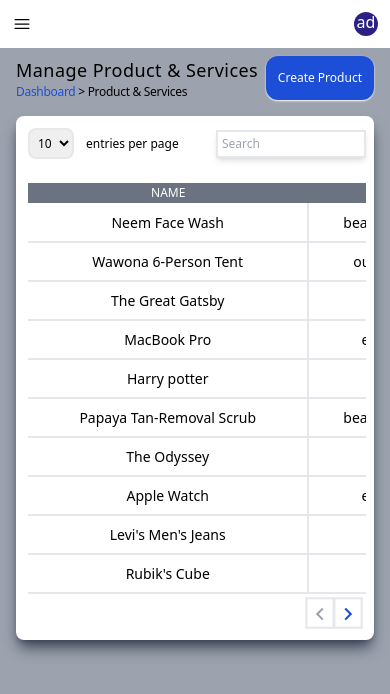
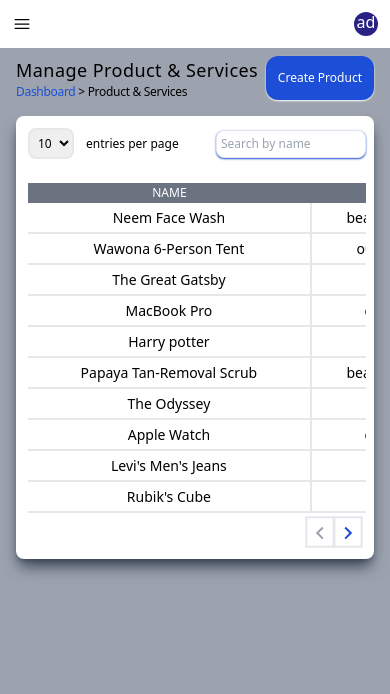
Before and after one commit to Abhishek-1337/Derp, a React (Vite) app: page /product in a window 390 px wide. Shown: the top 694 px of the page. Built offline with nearby package versions, Linux system fonts and the light colour scheme.

Commit message:
Search by name functionality to the product list

```diff
--- a/src/components/Product/Main/ProductTableMain.jsx
+++ b/src/components/Product/Main/ProductTableMain.jsx
@@ -1,32 +1,35 @@
-import { useSelector, useDispatch } from "react-redux";
-import { useState } from "react";
-import EditIcon from "../../../shared/components/EditIcon";
-import DeleteIcon from "../../../shared/components/DeleteIcon";
+import { useDispatch } from "react-redux";
+import { useState, useEffect } from "react";
+import EditIcon from "../../../shared/icons/EditIcon";
+import DeleteIcon from "../../../shared/icons/DeleteIcon";
 import Modal from "../../../shared/components/Modal";
 import ProductForm from "../ProductForm";
 import { productActions } from "../../../store/slice/product";
 import { ChevronLeft, ChevronRight } from "@mui/icons-material";
 
 //Prop -> data, entries
-const ProductTableMain = ({ pageSize }) => {
+const ProductTableMain = ({ pageSize, data, pageNum }) => {
   const dispatch = useDispatch();
-  const productData = useSelector((state) => state.product.data);
+
   const [modalDialog, setModalDialog] = useState(false);
   const [productEdit, setProductEdit] = useState({});
   const [isEditClick, setIsEditClicked] = useState(false);
   const [itemToDeleteId, setItemToDeleteId] = useState(null);
+  const [currentPage, setCurrentPage] = useState(pageNum);
 
-  const [currentPage, setCurrentPage] = useState(1);
-  // const [pageSize, setPageSize] = useState(10);
-  const totalPages = Math.ceil(productData.length / pageSize);
+  const totalPages = Math.ceil(data.length / pageSize);
 
   const handlePageChange = (pageNum) => {
     setCurrentPage(pageNum);
   };
 
+  useEffect(() => {
+    setCurrentPage(1);
+  }, [pageSize]);
+
   const startIndex = (currentPage - 1) * pageSize;
-  const endIndex = Math.min(startIndex + pageSize, productData.length);
-  const currentPageData = productData.slice(startIndex, endIndex);
+  const endIndex = Math.min(startIndex + pageSize, data.length);
+  const currentPageData = data.slice(startIndex, endIndex);
 
   const modalDialogHandler = (item) => {
     const productDetails = {
@@ -96,6 +99,7 @@
         }
       />
       <table className="min-w-[720px] md:w-full mt-4 table-fixed">
+        <thead>
           <tr className="text-[12px] text-white bg-gray-500 rounded-t-xl p-1">
             <th className="font-medium mr-2">NAME</th>
             <th className="font-medium mr-2">CATEGORY</th>
@@ -103,10 +107,14 @@
             <th className="font-medium mr-2">QUANTITY</th>
             <th className="font-medium mr-2">ACTION</th>
           </tr>
+        </thead>
+        <tbody>
           {currentPageData.map((item) => {
             return (
               <tr key={item.product_id} className="text-center text-[14px]">
-              <td className="border-r-2 border-b-2 p-1">{item.product_name}</td>
+                <td className="border-r-2 border-b-2 p-1">
+                  {item.product_name}
+                </td>
                 <td className="border-r-2 border-b-2 p-1">{item.category}</td>
                 <td className="border-r-2 border-b-2 p-1">{item.price}</td>
                 <td className="border-r-2 border-b-2 p-1">
@@ -130,6 +138,7 @@
               </tr>
             );
           })}
+        </tbody>
       </table>
       <div className="flex justify-end mt-1">
         <button
--- a/src/components/Product/ProductTable.jsx
+++ b/src/components/Product/ProductTable.jsx
@@ -1,11 +1,22 @@
 import ProductTableMain from "./Main/ProductTableMain";
 import ProductTableTop from "./Top/ProductTableTop";
 import { useState } from "react";
+import { useSelector } from "react-redux";
 
 const ProductTable = () => {
   const [selectedValue, setSelectedValue] = useState(10);
+  const productData = useSelector((state) => state.product.data);
+  const [searchResults, setSearchResults] = useState([]);
+
   const handleChange = (e) => {
     setSelectedValue(e.target.value);
+  };
+
+  const searchFilterOnData = (value) => {
+    const results = productData.filter((item) =>
+      item.product_name.toLowerCase().includes(value.toLowerCase())
+    );
+    setSearchResults(results);
   };
 
   return (
@@ -13,8 +24,12 @@
       <ProductTableTop
         handleChange={handleChange}
         selectedValue={selectedValue}
+        searchFilterOnData={searchFilterOnData}
       />
-      <ProductTableMain pageSize={selectedValue} />
+      <ProductTableMain
+        pageSize={+selectedValue}
+        data={searchResults.length === 0 ? productData : searchResults}
+      />
     </div>
   );
 };
--- a/src/components/Product/Top/ProductTableTop.jsx
+++ b/src/components/Product/Top/ProductTableTop.jsx
@@ -1,4 +1,24 @@
-const ProductTableTop = ({ selectedValue, handleChange }) => {
+import { useEffect, useState } from "react";
+
+const ProductTableTop = ({
+  selectedValue,
+  handleChange,
+  searchFilterOnData,
+}) => {
+  const [value, setValue] = useState("");
+  useEffect(() => {
+    const timer = setTimeout(() => {
+      searchFilterOnData(value);
+    }, 500);
+    return () => {
+      clearTimeout(timer);
+    };
+  }, [value]);
+
+  const handleSearchOnChange = (e) => {
+    setValue(e.target.value);
+  };
+
   return (
     <div className=" flex items-center justify-between">
       <div className="flex items-center gap-2 text-xs">
@@ -21,8 +41,10 @@
       </div>
       <div>
         <input
-          className="border-2 w-[150px] text-xs p-1 outline-none focus:border-myblue shadow-md"
-          placeholder="Search"
+          className="border-[1.19px] w-[150px] text-[12px] md:text-[14px] rounded-lg p-1 outline-none focus:border-blue-700 shadow-sm  shadow-blue-700"
+          placeholder="Search by name"
+          onChange={handleSearchOnChange}
+          value={value}
         />
       </div>
     </div>
```
Lines whose indentation alone changed are shown as unchanged.
